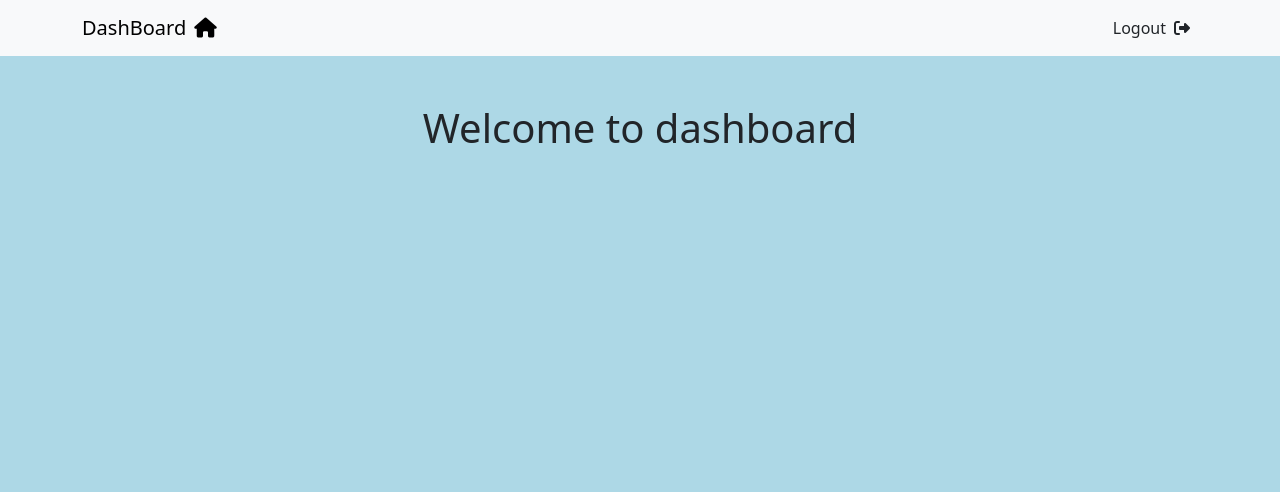
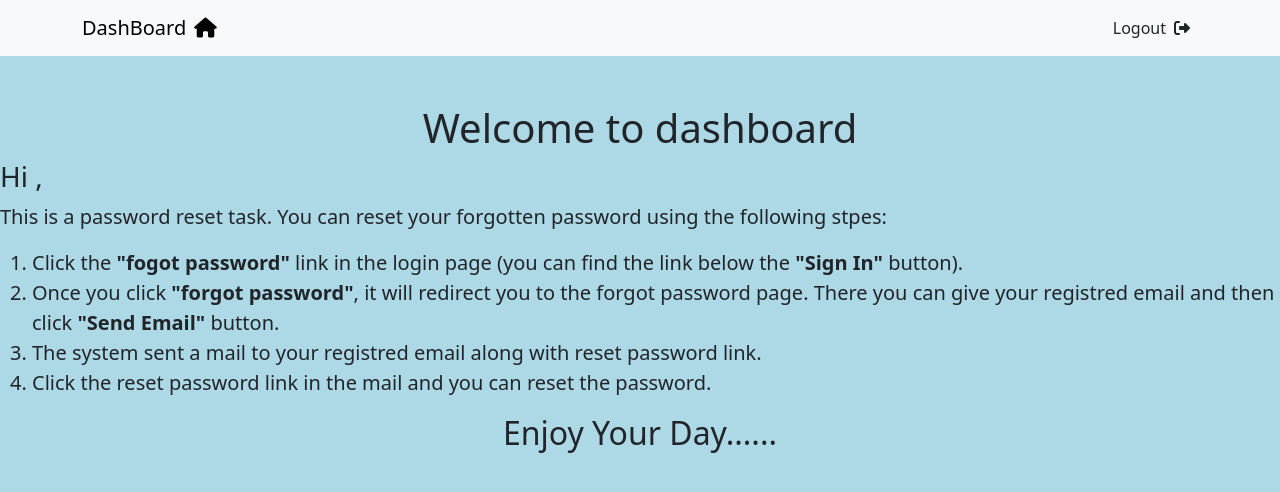
Before and after one commit to manoharsena/Password-Reset-FrontEnd, a React (Vite) app: page /dashboard in a window 1280 px wide. Shown: the top 492 px of the page. Built offline with nearby package versions, Linux system fonts and the light colour scheme.

Commit message:
Updated Dashboard

```diff
--- a/src/pages/Dashboard.jsx
+++ b/src/pages/Dashboard.jsx
@@ -4,7 +4,34 @@ const Dashboard = ({ username }) => {
   return (
     <div>
       <Navbar />
-      <h1 className="text-center mt-5">Welcome to dashboard {username}</h1>
+      <h1 className="text-center mt-5">Welcome to dashboard</h1>
+      <h3>Hi {username},</h3>
+      <section style={{fontSize: "20px"}}>
+        <p>
+          This is a password reset task. You can reset your forgotten password
+          using the following stpes:
+        </p>
+        <ol>
+          <li>
+            Click the <b>"fogot password"</b> link in the login page (you can find the
+            link below the <b>"Sign In"</b> button).
+          </li>
+          <li>
+            Once you click <b>"forgot password"</b>, it will redirect you to the forgot
+            password page. There you can give your registred email and then
+            click <b>"Send Email"</b> button.
+          </li>
+          <li>
+            The system sent a mail to your registred email along with reset
+            password link.
+          </li>
+          <li>
+            Click the reset password link in the mail and you can reset the
+            password.
+          </li>
+        </ol>
+      </section>
+      <h2 class="text-center">Enjoy Your Day......</h2>
     </div>
   );
 };
```
